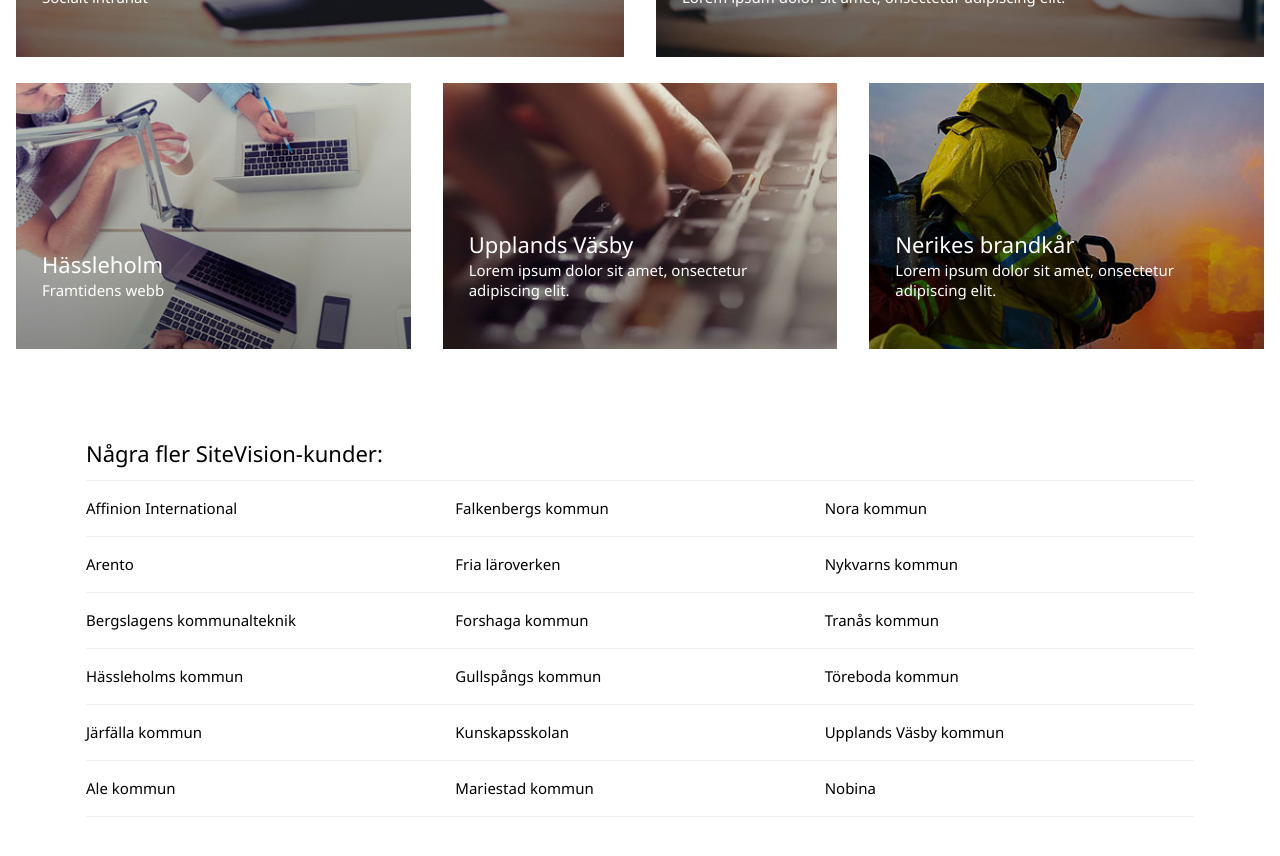
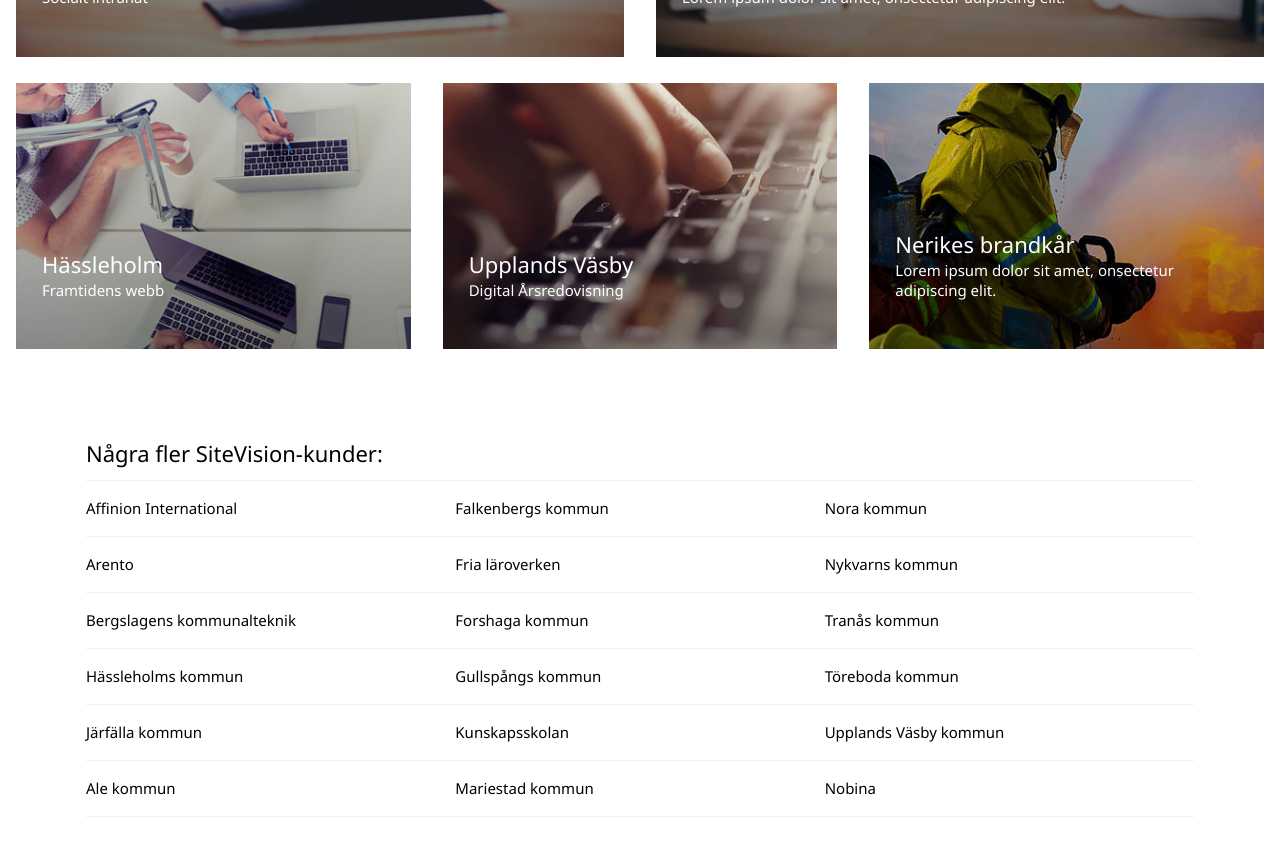
Before and after one commit to BouvetStockholmAB/sv, a Jekyll site: the page built from index.md, in a window 1280 px wide and 900 px high, scrolled down 2024 px. Shown: the top 856 px of the window. Built offline with Jekyll 4.4.1, drawn with Linux system fonts in a browser that asks for light colours; some web fonts are replaced; part of the change alters nothing that is shown.

Commit message:
Ändrat i html och preamble för Upplands väsby

```diff
--- a/_data/blocks.json
+++ b/_data/blocks.json
@@ -86,11 +86,11 @@
     },
     "upplandsvasby": {
         "heading": "Upplands Väsby",
-        "text": "Lorem ipsum dolor sit amet, onsectetur adipiscing elit.",
+        "text": "Digital Årsredovisning",
         "article": {
             "heading": "Upplands Väsby",
-            "preamble": "<p>Lorem ipsum dolor sit amet, onsectetur adipiscing elit. Nulla non magna id lacus semper elementum in ac eros.</p>",
-            "html": "<p>Nulla non magna id lacus semper elementum in ac eros...Lorem ipsum dolor sit amet, onsectetur adipiscing elit. Nulla non magna id lacus semper elementum in ac eros. Lorem ipsum dolor sit amet, onsectetur adipiscing elit. Nulla non magna id lacus semper elementum in ac eros...Lorem ipsum dolor sit amet, onsectetur adipiscing elit.</p>",
+            "preamble": "<p>Med en digital version av Årsredovisningen ville man på ett mer effektivit sätt visa för medborgarna det arbete som genomförts i kommunen under det gångna året. Vad som varit bra och vad som varit mindre bra samt lyfta fram goda exempel. Ytterligare målsättning var att minska mängden trycksaker och öka sin digitala närvaro.</p>",
+            "html": "<p> Lösnignen är skapad i SiteVision och är responsiv i alla kanaler. Utöver bläddringsfunktionalitet finns även en kommentarsfunktion. Här har man valt att använda sig av Disqus pga möjligheten till moderering av inlägg.</p>",
             "links": [
                 { "href": "http://www.upplandsvasby.se", "text": "upplandsvasby.se" },
                 { "href": "#", "text": "Läs mer PDF" }
```
